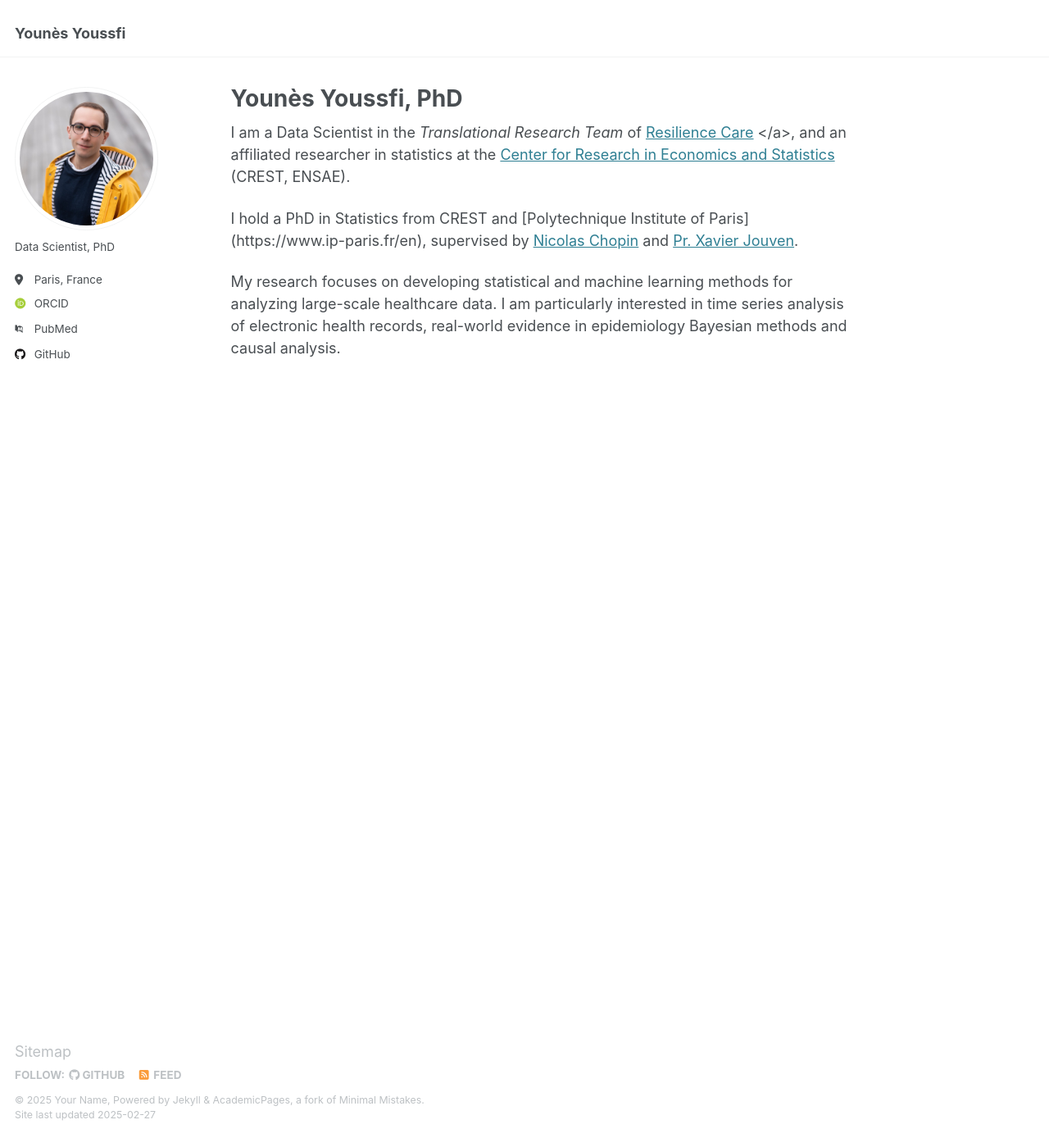
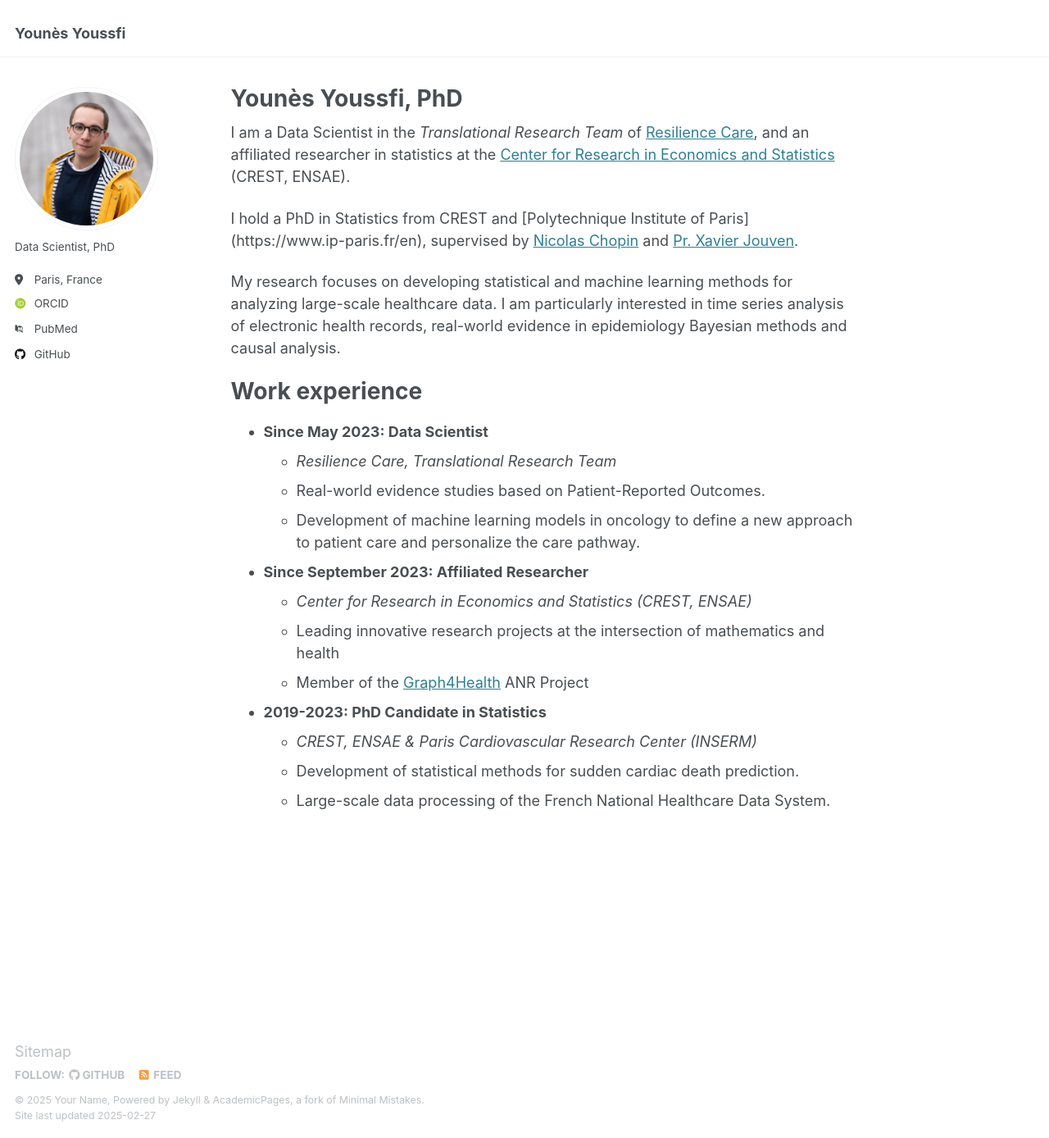
Before and after one commit to youyoussfi/youyoussfi.github.io, a Jekyll site: the page built from _pages/about.md, in a window 1280 px wide and 1388 px high. Shown: the whole window at 82% size. Built offline with Jekyll 4.4.1, drawn with Linux system fonts in a browser that asks for light colours; some web fonts are replaced.

Commit message:
Update about.md

```diff
--- a/_pages/about.md
+++ b/_pages/about.md
@@ -7,8 +7,25 @@ redirect_from:
   - /about.html
 ---
 
-I am a Data Scientist in the *Translational Research Team* of [Resilience Care](https://www.resilience.care) </a>, and an affiliated researcher in statistics at the [Center for Research in Economics and Statistics](https://crest.science/) (CREST, ENSAE).
+I am a Data Scientist in the *Translational Research Team* of [Resilience Care](https://www.resilience.care), and an affiliated researcher in statistics at the [Center for Research in Economics and Statistics](https://crest.science/) (CREST, ENSAE).
 
 I hold a PhD in Statistics from CREST and [Polytechnique Institute of Paris] (https://www.ip-paris.fr/en), supervised by [Nicolas Chopin](https://nchopin.github.io/) and [Pr. Xavier Jouven](https://parcc.inserm.fr/index.php/04-cv-xavier-jouven/).
 
 My research focuses on developing statistical and machine learning methods for analyzing large-scale healthcare data. I am particularly interested in time series analysis of electronic health records, real-world evidence in epidemiology Bayesian methods and causal analysis.
+
+Work experience
+======
+* **Since May 2023: Data Scientist**
+  * *Resilience Care, Translational Research Team*
+  * Real-world evidence studies based on Patient-Reported Outcomes.
+  * Development of machine learning models in oncology to define a new approach to patient care and personalize the care pathway.
+
+* **Since September 2023: Affiliated Researcher**
+  * *Center for Research in Economics and Statistics (CREST, ENSAE)*
+  * Leading innovative research projects at the intersection of mathematics and health
+  * Member of the [Graph4Health](https://guillaume-lecue.faculty.essec.edu/graph4health) ANR Project
+
+* **2019-2023: PhD Candidate in Statistics**
+  * *CREST, ENSAE & Paris Cardiovascular Research Center (INSERM)*
+  * Development of statistical methods for sudden cardiac death prediction.
+  * Large-scale data processing of the French National Healthcare Data System.
```
